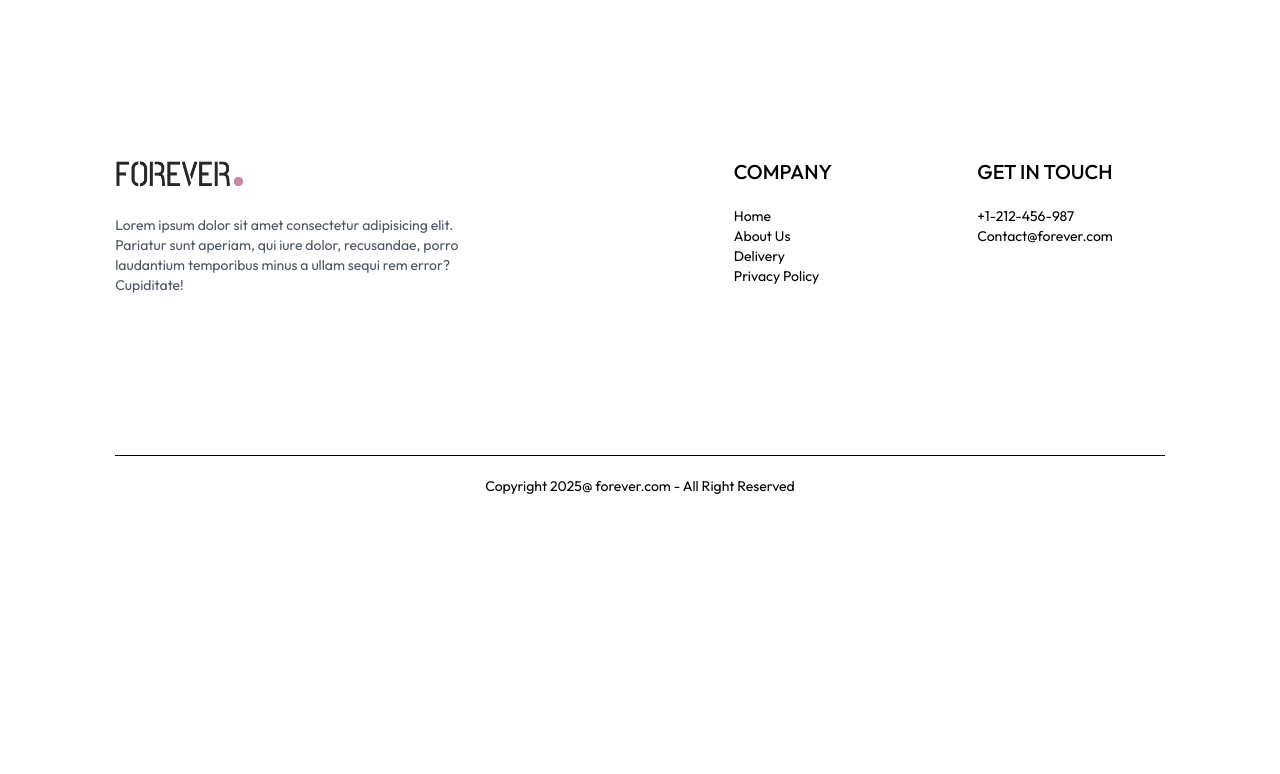
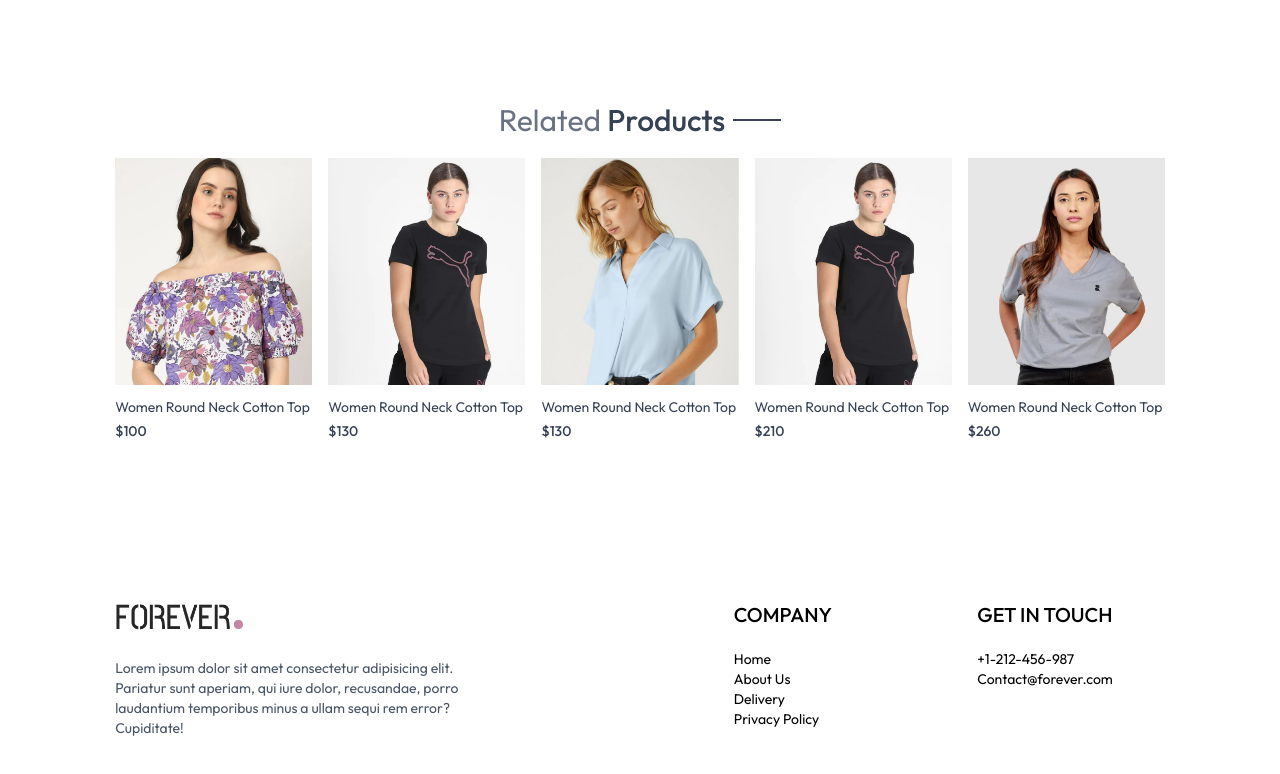
Before and after one commit to AHTHneeuhl/ecommerce-app, a React (Vite) app in the folder frontend/: page /product/aaaaa in a window 1280 px wide. Shown: the part 916-1690 px from the top of the page. Before the commit the page ends 1432 px from the top, so only its background shows below. Built offline with nearby package versions, Linux system fonts and the light colour scheme.

Commit message:
create relatedProducts component

```diff
--- /dev/null
+++ b/frontend/src/components/RelatedProducts.tsx
@@ -0,0 +1,54 @@
+import { useEffect, useState } from "react";
+import { useShop } from "../hooks";
+import { IProduct } from "../context/types";
+import Title from "./Title";
+import ProductItem from "./ProductItem";
+
+interface RelatedProductProps {
+  category: string;
+  subCategory: string;
+}
+
+const RelatedProducts: React.FC<RelatedProductProps> = ({
+  category,
+  subCategory,
+}) => {
+  const { products } = useShop();
+  const [relatedProducts, setRelatedProducts] = useState<IProduct[]>([]);
+
+  useEffect(() => {
+    if (products.length) {
+      let productsCopy = products.slice();
+      productsCopy = productsCopy.filter(
+        (product) => category === product.category
+      );
+      productsCopy = productsCopy.filter(
+        (product) => subCategory === product.subCategory
+      );
+
+      setRelatedProducts(productsCopy.slice(0, 5));
+    }
+  }, [products]);
+
+  return (
+    <div className="my-24">
+      <div className="text-center text-3xl py-2">
+        <Title text1="Related" text2="Products" />
+      </div>
+      <div className="grid grid-cols-2 sm:grid-cols-3 md:grid-cols-4 lg:grid-cols-5 gap-4 gap-y-6">
+        {relatedProducts.map(({ _id, name, image, price, ...props }) => (
+          <ProductItem
+            key={_id}
+            _id={_id}
+            image={image}
+            name={name}
+            price={price}
+            {...props}
+          />
+        ))}
+      </div>
+    </div>
+  );
+};
+
+export default RelatedProducts;
--- a/frontend/src/components/index.ts
+++ b/frontend/src/components/index.ts
@@ -8,3 +8,4 @@ export { default as OurPolicy } from "./OurPolicy";
 export { default as ProductItem } from "./ProductItem";
 export { default as Search } from "./Search";
 export { default as Title } from "./Title";
+export { default as RelatedProducts } from "./RelatedProducts";
--- a/frontend/src/pages/Product.tsx
+++ b/frontend/src/pages/Product.tsx
@@ -3,6 +3,7 @@ import { useParams } from "react-router-dom";
 import { useShop } from "../hooks";
 import { IProduct } from "../context/types";
 import { assets } from "../assets/assets";
+import { RelatedProducts } from "../components";
 
 const Product = () => {
   const { productId } = useParams();
@@ -132,6 +133,10 @@ const Product = () => {
         </div>
       </div>
       {/* Related Products */}
+      <RelatedProducts
+        category={productDetails.category}
+        subCategory={productDetails.subCategory}
+      />
     </div>
   ) : (
     <div className="opacity-0" />
```
